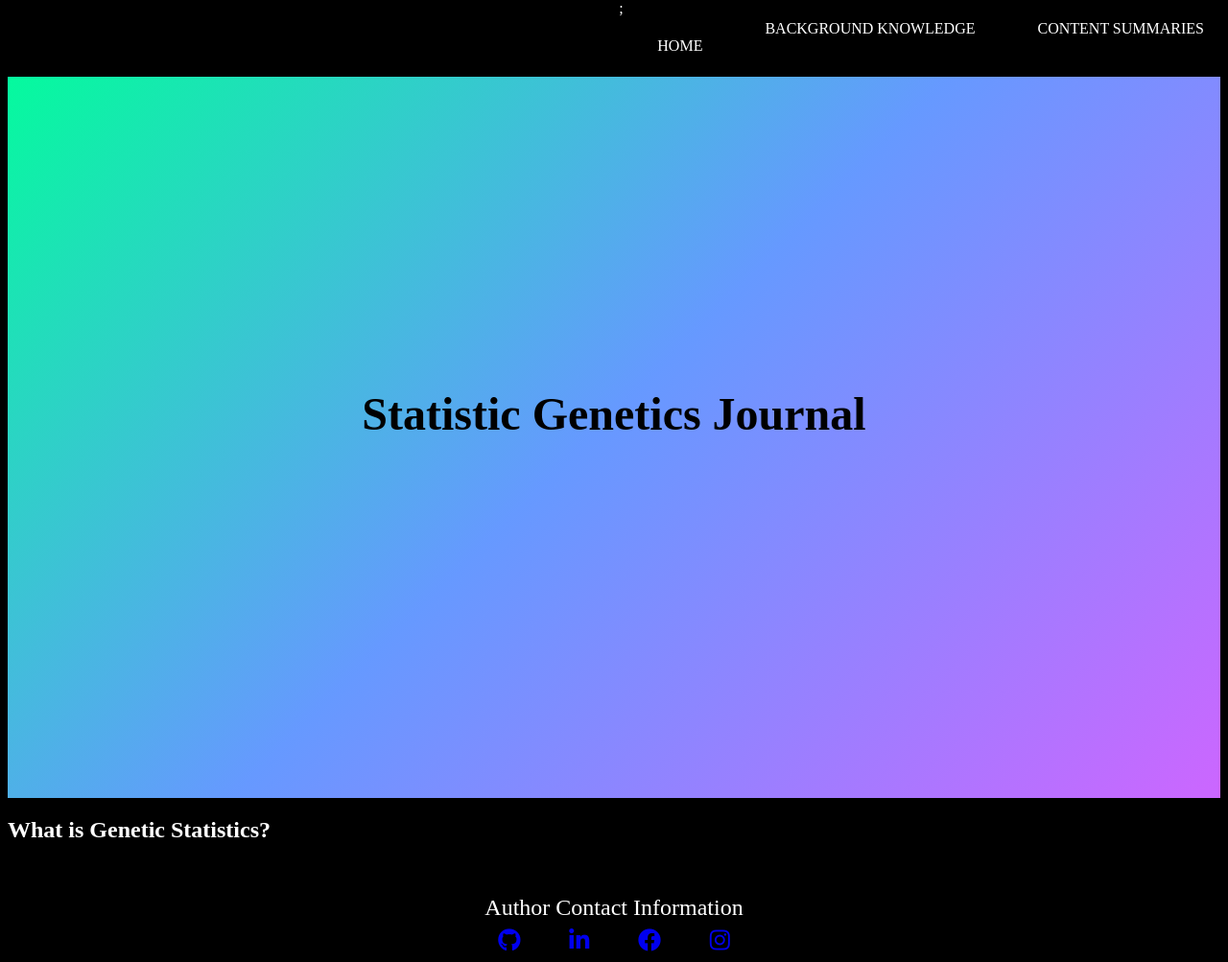
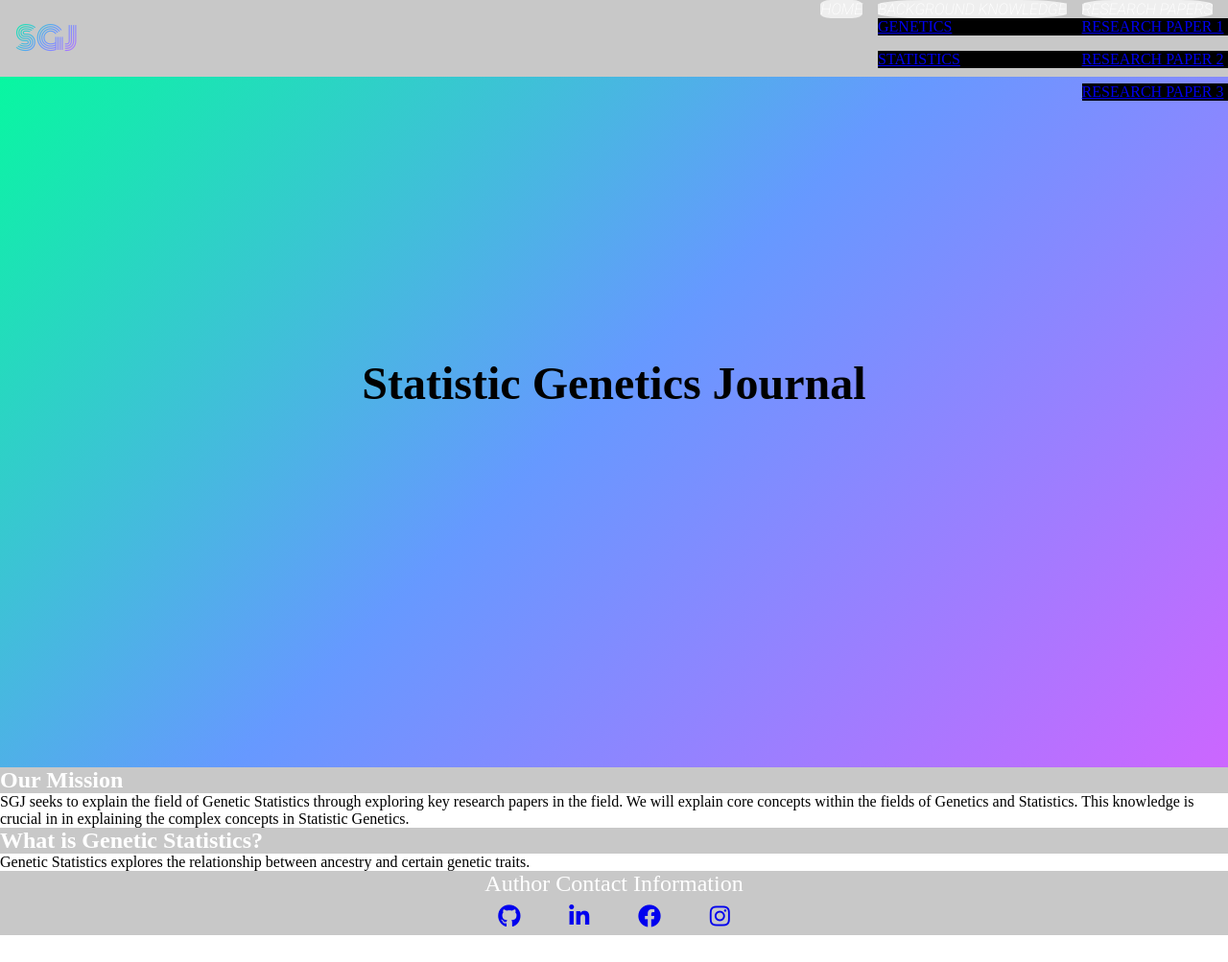
Before and after one commit to anguyen6262/STAT494ContentSummaries.github.io, a plain HTML site: page HTML CSS JavaScript/index.html in a window 1280 px wide. Shown: the whole page at 96% size. After the commit the page ends 975 px from the top, so only its background shows below. Drawn offline with Linux system fonts and the light colour scheme.

Commit message:
working on images

```diff
--- a/HTML CSS JavaScript/index.html
+++ b/HTML CSS JavaScript/index.html
@@ -12,48 +12,50 @@
     <title>Document</title>
 </head>
 <body>
+    <header>
         <nav class="navbar">
-        <div class="nav-link">;
-            <ul>
-            <li>
-            <a class="nav-link" href="index.html">Home</a>
-            </li>
-            </ul>
-        </div>
-        <div  class="nav-dropMenu nav-link" id="background-knowledge">
-            <ul>
-            <li><span id="BkButton">Background Knowledge</span></li>
-            <li>
-            <a class="nav-link" href="genetics.html">Genetics</a>
-            </li>
-            <li>
-            <a class="nav-link" href="statistics.html">Statistics</a>
-            </li>
-            </ul>
+        <div class="logo">SGJ</div>
+        <div>
+            <a><button class="nav-link" href="index.html">Home</button></a>
         </div>
 
-        <div class="nav-dropMenu nav-link" id="content-summaries">
-           <ul>
-            <li onmouseover="content()" onmouseout="content(t)">Content Summaries</li>
-            <li>
-            <a class="nav-link" href="content-summary-1.html">Content Summary 1</a>
-            </li>
-            <li>
-            <a class="nav-link" href="content-summary-2.html">Content Summary 2</a>
-            </li>
-            <li>
-            <a class="nav-link" href="content-summary-3.html">Content Summary 3</a>
-            </li>
+        <div>
+            <button class="nav-link" id="dropMenuBKButton">Background Knowledge</button>
+            <div class="dropMenu" id="dropMenuBK">
+            <ul>
+                <li><a class="nav-link" href="genetics.html">Genetics</a></li>
+                <li><a class="nav-link" href="statistics.html">Statistics</a></li>
             </ul>
+            </div>
+        </div>
+
+        <div>
+            <button onclick="toggleDropMenu()" id="dropMenuCSButton" class="nav-link">Research Papers</button>
+            <div class="dropMenu" id="dropMenuCS">
+            <ul>
+                <li><a class="nav-link" href="research-paper-1.html">Research Paper 1</a></li>
+                <li><a class="nav-link" href="research-paper-2.html">Research Paper 2</a></li>
+                <li><a class="nav-link" href="research-paper-3.html">Research Paper 3</a></li>
+            </ul>
+           </div>
         </div>
         </nav>
 
     <div class="intro-screen">
         <h1>Statistic Genetics Journal</h1>
     </div>
+    </header>
 
-    <h2 id="what-is-genetic-statistics?">What is Genetic Statistics?</h2>
-    <p> Genetic Statistics explores the relationship between diseases and certain genetic traits.</p>
+
+    <h2>Our Mission</h2>
+    <p> SGJ seeks to explain the field of Genetic Statistics through exploring key research papers in the field.
+        We will explain core concepts within the fields of Genetics and Statistics. This knowledge is crucial in
+        in explaining the complex concepts in Statistic Genetics. </p>
+
+
+    <h2>What is Genetic Statistics?</h2>
+    </p>Genetic Statistics explores the relationship between ancestry and certain genetic traits.</p>
+
 
     <footer>
         <div class="contact-section" id="author-contact-information">
--- a/HTML CSS JavaScript/script.js
+++ b/HTML CSS JavaScript/script.js
@@ -1,42 +1,18 @@
-// let toggleNavStatus = false;
+let getDropMenuBKButton = document.querySelector("#dropMenuBKButton");
+let getDropMenuCSButton = document.querySelector("#dropMenuCSButton");
+let getDropMenuBK = document.querySelector("#dropMenuBK");
+let getDropMenuCS = document.querySelector("#dropMenuCS");
 
-// let toggleNav = function() {
-//     let getContentDropMenu = document.querySelectorAll("#content-summaries.nav-dropMenu ul li:nth-child(n+2)");
-//     let getBKDropMenu = document.querySelectorAll("#background-knowledge.nav-dropMenu ul li:nth-child(n+2)");
-//     let getContentButton = document.getElementById('CsButton');
-// }
-
-// let getContentDropMenu = document.querySelectorAll("#content-summaries.nav-dropMenu ul li:nth-child(n+2)");
-
-
-// function content(){
-
-//         if(getContentDropMenu.style.visibility=="hidden") {
-//             for(let i = 0; i < getContentDropMenu.length; i++) {
-//                 getContentDropMenu[i].style.visibility = "visible";
-//             }
-
-//         } else {
-//             for(let j = 0; j < getContentDropMenu.length; j++) {
-//                 getContentDropMenu[j].style.visibility = "hidden";
-
-//             }
-
-//         }
-//     };
-        // getContentButton.style.color = "red";
-        // for(let i = 0; i < getContentDropMenu.length; i++) {
-        //             getContentDropMenu[i].style.visibility = "visible";
-        //             getContentDropMenu[i].style.opacity="0.8";
-
-    // if(getContentButton:hover) {
-    //     for(let i = 0; i < getContentDropMenu.length; i++) {
-    //         getContentDropMenu[i].style.visibility = "visible";
-    //         getContentDropMenu[i].style.opacity="0.8";
-    //     }
-        // for(let i = 0; i < getBKDropMenu.length; i++) {
-        //     getBKDropMenu[i].style.visibility = "visible";
-        //     getBKDropMenu[i].style.opacity="0.8";
-        // }
-
-        // toggleNavStatus = true;
+function toggleDropMenu() {
+    getDropMenuBKButton.addEventListener("click", event => {
+        if(getDropMenuBK.style.visibility==hidden) {
+            getDropMenuBK.style.visibility=visible;
+        }
+    });
+    // if(getDropMenuBKButton.onmouseover) {
+    //     getDropMenuBK.style.visibility = visible;
+    // }
+    // if(getDropMenuCSButton.onmouseover) {
+    //     getDropMenuCS.style.visibility = visible;
+    // }
+}
--- a/HTML CSS JavaScript/styles.css
+++ b/HTML CSS JavaScript/styles.css
@@ -1,53 +1,77 @@
+@import url('https://fonts.googleapis.com/css2?family=Roboto:ital,wght@1,200&display=swap');
+@import url('https://fonts.googleapis.com/css2?family=Monoton&display=swap');
 * {
     box-sizing: border-box;
-
+    margin: 0;
+    padding: 0;
 }
 
 :root {
-    --base-color1:linear-gradient(
+    --base-gradient:linear-gradient(
     135deg,
     rgb(0, 255, 153),
     rgb(102, 153, 255),
     rgb(204, 102, 255)
   );
+    --base-color1:rgb(200,200,200);
 
 }
 
-body {
-    background: black;
+.logo {
+    background-image:var(--base-gradient);
+    background-size: 100%;
+    font-family: "Monoton";
+    font-size: 2rem;
+    margin: auto auto auto 1rem;
+    background-clip: text;
+    -webkit-background-clip: text;
+    -moz-background-clip: text;
+    -webkit-text-fill-color: transparent;
+    -moz-text-fill-color: transparent;
+
+
 }
-
 .navbar {
     top:0;
     left:0;
     position: fixed;
-    background-color: black;
+    background-color: var(--base-color1);
     display: flex;
     width:100vw;
     justify-content: flex-end;
-    align-items: flex-start;
     height: 10%;
     font-size: 1rem;
 }
 
-.navbar div ul li {
-    padding:5px 25px 30px 0;
+button {
+    margin:auto 1rem auto auto;
     list-style: none;
+    font-family: "Roboto", sans-serif;
+    font-weight: 500;
+    font-size: 16px;
+    border: none;
+    border-radius:25%;
+    transition: 0.5s ease;
+    color:white
+}
+
+button:hover {
+    background:aqua;
 }
 
 .nav-link {
-    text-decoration: none;
-    color:white;
+    /* text-decoration: none; */
+    /* color:white; */
     transition: 0.5s ease;
     text-transform: uppercase;
 }
 
-.nav-link:hover {
+/* .nav-link:hover {
     color:aqua;
-}
+}  */
 
 .intro-screen {
-    background: var(--base-color1);
+    background: var(--base-gradient);
     height: 100vh;
     text-align: center;
     line-height: 100vh;
@@ -57,7 +81,7 @@ body {
     font-size:1.5rem;
 }
 
-.content-summary {
+/* .content-summary {
     display:grid;
     grid-template-columns: 1fr 2fr;
 }
@@ -68,67 +92,49 @@ body {
 
 .text {
     grid-column:2/-1;
-}
+} */
 
 .contact-section{
     text-align: center;
-    background:black;
+    background:var(--base-color1);
     color:white;
     font-size:1.5rem;
 }
 
 h2 {
-    background:black;
+    background:var(--base-color1);
     color:white;
+}
+
+i:hover {
+    color: aqua;
+    transition: 0.5s ease;
 }
 
 i {
     padding:0.5rem 1.4rem;
 }
 
-i:hover {
-    color: aqua;
-    transition: 0.5s ease;
-}
-/* .nav-dropMenu {
-    background: blue;
-} */
-
-/* .nav-dropMenu ul {
-    width: 1rem;
-    height: 1rem;
-} */
-
-.nav-dropMenu ul li:nth-child(n+2) {
+.dropMenu ul li{
     background:black;
     list-style: none;
     display: block;
-    visibility: visible;
+    text-decoration: none;
+    /* visibility: hidden;
     overflow: hidden;
     text-transform: uppercase;
     white-space: no-wrap;
-    opacity:0;
+    opacity:0; */
+    margin-top: 1rem;
 }
 
-/* .nav-dropMenu ul li:nth-child(n+2) :hover {
-    visibility: visible;
+.dropMenu {
+    margin-top: -1rem;
+    /* visibility: hidden; */
+}
 
-} */
+img {
+    width: 240px;
+    height: 240px;
 
-/* .bottom {
-    color:red;
-    position:absolute;
-    top:50%;
-    left:50%;
-    height:100px;
-    width:200px;
-    border-radius: 10px 0 0 0;
-    border:10px;
-} */
-
-
-/* .nav-dropMenu ul li a, .nav-dropMenu ul li span {
-    display:block;
-    height: 5%;
-    text-decoration: none;
-} */
+}
```
Also changed, not shown: HTML CSS JavaScript/content-summary-2.html (deleted, +0 -27 lines), HTML CSS JavaScript/content-summary-3.html (deleted, +0 -27 lines), HTML CSS JavaScript/research-paper-1.html (renamed from HTML CSS JavaScript/content-summary-1.html, +2 -1 lines), HTML CSS JavaScript/research-paper-2.html (added, +52 -0 lines), HTML CSS JavaScript/research-paper-3.html (added, +34 -0 lines), HTML CSS JavaScript/statistics.html (+18 -0 lines), HTML CSS JavaScript/images/JC#1 ManhattenPlot.png (added), HTML CSS JavaScript/images/JC#3 Accuracy.png (added), HTML CSS JavaScript/images/JC#3PCA.png (added).
